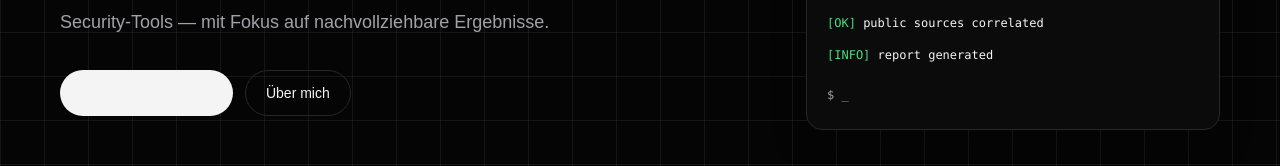
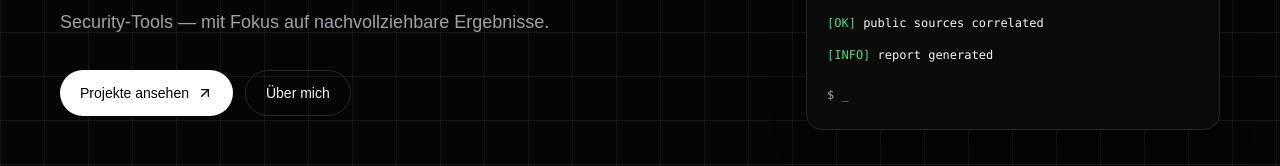
Before and after one commit to aaron0sec/webseite, a Next.js app: page / in a window 1280 px wide. Shown: the part 517-683 px from the top of the page. Built offline with nearby package versions, Linux system fonts and the light colour scheme.

Commit message:
fix: force visible hero CTA label

```diff
--- a/src/app/page.tsx
+++ b/src/app/page.tsx
@@ -23,7 +23,7 @@ export default function Home() {
           <Reveal><p className="mb-5 font-mono text-xs tracking-[0.22em] text-[var(--accent)]">OSINT · WEB SECURITY · CYBERSECURITY · LINUX</p></Reveal>
           <Reveal delay={.05}><h1 className="text-5xl font-semibold tracking-[-0.055em] sm:text-7xl lg:text-8xl">Technische<br/><span className="text-[var(--muted)]">Analyse.</span></h1></Reveal>
           <Reveal delay={.1}><p className="mt-7 max-w-2xl text-base leading-7 text-[var(--muted)] sm:text-lg sm:leading-8">Ich untersuche Systeme, recherchiere digitale Spuren und entwickle praktische Security-Tools — mit Fokus auf nachvollziehbare Ergebnisse.</p></Reveal>
-          <Reveal delay={.15}><div className="mt-8 flex flex-col gap-3 sm:flex-row sm:flex-wrap"><a href="/projekte" className="inline-flex min-h-11 items-center justify-center gap-2 rounded-full bg-[var(--text)] px-5 py-3 text-sm font-medium text-[var(--bg)] transition hover:-translate-y-0.5">Projekte ansehen <ArrowUpRight size={16}/></a><a href="/ueber-mich" className="inline-flex min-h-11 items-center justify-center rounded-full border border-[var(--border)] px-5 py-3 text-sm font-medium transition hover:border-[var(--accent)]">Über mich</a></div></Reveal>
+          <Reveal delay={.15}><div className="mt-8 flex flex-col gap-3 sm:flex-row sm:flex-wrap"><a href="/projekte" className="inline-flex min-h-11 items-center justify-center gap-2 rounded-full bg-white px-5 py-3 text-sm font-medium !text-black transition hover:-translate-y-0.5 hover:bg-zinc-200 focus-visible:outline-2 focus-visible:outline-offset-2 focus-visible:outline-green-400">Projekte ansehen <ArrowUpRight size={16}/></a><a href="/ueber-mich" className="inline-flex min-h-11 items-center justify-center rounded-full border border-[var(--border)] px-5 py-3 text-sm font-medium transition hover:border-[var(--accent)] focus-visible:outline-2 focus-visible:outline-offset-2 focus-visible:outline-green-400">Über mich</a></div></Reveal>
           <Reveal delay={.2}><div className="mt-11 grid max-w-xl grid-cols-3 gap-4 border-t border-[var(--border)] pt-6 sm:mt-14 sm:gap-6"><div><p className="font-mono text-xl font-semibold sm:text-2xl">OSINT</p><p className="mt-1 text-xs text-[var(--muted)]">Research</p></div><div><p className="font-mono text-xl font-semibold sm:text-2xl">Web</p><p className="mt-1 text-xs text-[var(--muted)]">Security</p></div><div><p className="font-mono text-xl font-semibold sm:text-2xl">Linux</p><p className="mt-1 text-xs text-[var(--muted)]">Systems</p></div></div></Reveal>
         </div>
         <Reveal delay={.12} className="hidden lg:block"><div className="overflow-hidden rounded-2xl border border-[var(--border)] bg-[var(--surface)] shadow-2xl shadow-black/20"><div className="flex items-center gap-2 border-b border-[var(--border)] px-4 py-3"><span className="h-2 w-2 rounded-full bg-red-400/70"/><span className="h-2 w-2 rounded-full bg-yellow-400/70"/><span className="h-2 w-2 rounded-full bg-green-400/70"/><span className="ml-auto font-mono text-[10px] text-[var(--muted)]">analysis://local</span></div><div className="p-5 font-mono text-xs leading-7"><p className="text-[var(--muted)]">$ whoami</p><p className="text-[var(--accent)]">joscha@linux:~$ OSINT / SECURITY</p><p className="mt-3 text-[var(--muted)]">$ scan --target web</p><div className="mt-2 space-y-1"><p><span className="text-[var(--accent)]">[OK]</span> surface mapped</p><p><span className="text-[var(--accent)]">[OK]</span> technologies identified</p><p><span className="text-[var(--accent)]">[OK]</span> public sources correlated</p><p><span className="text-[var(--accent)]">[INFO]</span> report generated</p></div><p className="mt-3 text-[var(--muted)]">$ _</p></div></div></Reveal>
```
